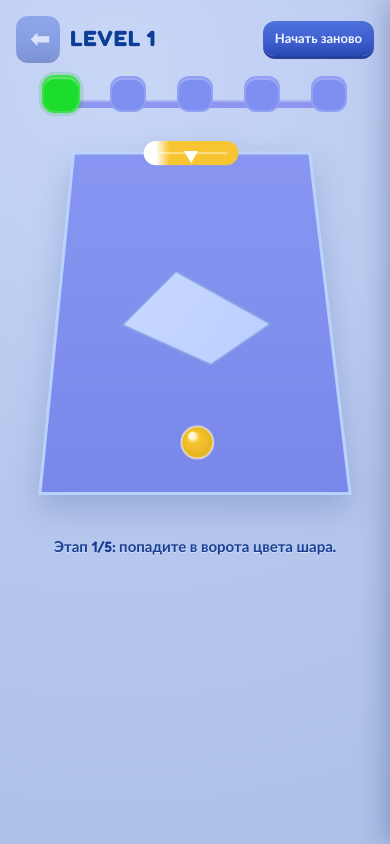
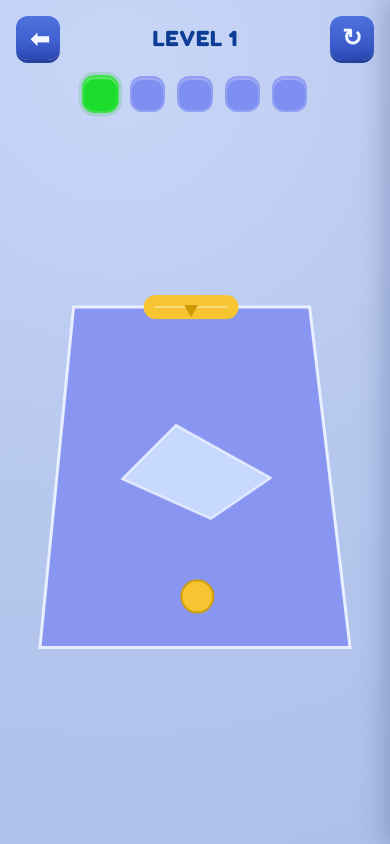
Before and after one commit to pxlnd/buka, a website: page index.html in a window 390 px wide. Drawn offline with Linux system fonts and the light colour scheme.

Commit message:
improves

```diff
--- a/css/styles.css
+++ b/css/styles.css
@@ -31,35 +31,26 @@ body {
 body {
   display: flex;
   justify-content: center;
-  align-items: flex-start;
+  align-items: center;
 }
 
 .game-shell {
   width: min(100vw, 430px);
   min-height: 100vh;
+  height: 100dvh;
   padding: calc(16px + env(safe-area-inset-top)) 16px calc(18px + env(safe-area-inset-bottom));
-  display: flex;
-  flex-direction: column;
+  display: grid;
+  grid-template-rows: auto auto 1fr;
+  justify-items: center;
+  align-items: start;
   gap: 14px;
 }
 
 .game-header {
-  display: grid;
-  grid-template-columns: 1fr auto;
-  align-items: center;
-  gap: 10px;
-}
-
-.header-left {
   display: flex;
   align-items: center;
-  gap: 10px;
-  min-width: 0;
-}
-
-.header-actions {
-  display: flex;
-  justify-content: flex-end;
+  justify-content: space-between;
+  width: 100%;
 }
 
 .icon-btn,
@@ -92,7 +83,13 @@ body {
 }
 
 .reset-btn {
-  padding: 12px 14px;
+  width: 44px;
+  height: 44px;
+  display: grid;
+  place-items: center;
+  font-size: 24px;
+  padding: 0;
+  line-height: 1;
 }
 
 .icon-btn:active,
@@ -107,11 +104,13 @@ body {
 }
 
 .level-title {
+  flex: 1;
   margin: 0;
   font-size: clamp(22px, 5vw, 30px);
   letter-spacing: 0.03em;
   color: #0c3e95;
   text-shadow: 0 1px 0 rgba(255, 255, 255, 0.35);
+  text-align: center;
   overflow: hidden;
   text-overflow: ellipsis;
   white-space: nowrap;
@@ -119,20 +118,9 @@ body {
 
 .progress-wrap {
   position: relative;
-  width: min(320px, 100%);
-  align-self: center;
+  width: min(240px, 100%);
+  align-self: start;
   padding: 2px 8px;
-}
-
-.progress-line {
-  position: absolute;
-  top: 26px;
-  left: 24px;
-  right: 24px;
-  height: 8px;
-  background: #8c95ef;
-  border-radius: 999px;
-  box-shadow: inset 0 2px 0 rgba(255, 255, 255, 0.28);
 }
 
 .progress-steps {
@@ -165,9 +153,12 @@ body {
 
 .board-card {
   position: relative;
-  width: min(90vw, 360px);
+  width: min(90vw, 360px, calc((100dvh - 178px) * 0.92));
   aspect-ratio: 0.92;
-  margin: 10px auto 0;
+  margin: 0;
+  align-self: center;
+  justify-self: center;
+  margin-bottom: 50px;
 }
 
 #gameCanvas {
@@ -175,16 +166,6 @@ body {
   height: 100%;
   display: block;
   touch-action: none;
-  filter: drop-shadow(0 14px 16px rgba(16, 45, 122, 0.2));
-}
-
-.status {
-  min-height: 24px;
-  text-align: center;
-  font-size: clamp(15px, 3.8vw, 18px);
-  font-weight: 600;
-  color: #1a3f95;
-  text-shadow: 0 1px 0 rgba(255, 255, 255, 0.45);
 }
 
 .debug-panel {
@@ -380,16 +361,59 @@ body {
 }
 
 @media (max-width: 390px) {
-  .reset-btn {
-    font-size: 13px;
-    padding: 11px 12px;
-  }
-
   .board-card {
-    width: min(90vw, 340px);
+    width: min(90vw, 340px, calc((100dvh - 172px) * 0.92));
+    margin: 0px;
   }
 
   .debug-panel {
     width: 100vw;
   }
 }
+
+@media (orientation: landscape) and (max-height: 560px) {
+  .game-shell {
+    width: min(100vw, 560px);
+    max-width: 560px;
+    min-height: 100vh;
+    height: 100dvh;
+    padding:
+      calc(10px + env(safe-area-inset-top))
+      calc(14px + env(safe-area-inset-right))
+      calc(10px + env(safe-area-inset-bottom))
+      calc(14px + env(safe-area-inset-left));
+    grid-template-columns: 1fr;
+    grid-template-rows: auto auto 1fr;
+    row-gap: 10px;
+    justify-items: center;
+    align-content: start;
+  }
+
+  .game-header {
+    width: 100%;
+    align-self: start;
+  }
+
+  .progress-wrap {
+    width: min(220px, 100%);
+    align-self: start;
+    padding-inline: 8px;
+  }
+
+  .progress-steps {
+    gap: 8px;
+  }
+
+  .step-dot {
+    width: 30px;
+    height: 30px;
+    border-radius: 10px;
+  }
+
+  .board-card {
+    width: min(70vw, 300px, calc((100dvh - 126px) * 0.92));
+    align-self: center;
+    justify-self: center;
+    margin: 0px;
+  }
+}
--- a/index.html
+++ b/index.html
@@ -9,25 +9,18 @@
 <body>
   <main class="game-shell">
     <header class="game-header">
-      <div class="header-left">
         <button class="icon-btn" id="backBtn" aria-label="Назад">⬅</button>
         <h1 class="level-title" id="levelLabel">LEVEL 1</h1>
-      </div>
-      <div class="header-actions">
-        <button class="reset-btn" id="restartBtn">Начать заново</button>
-      </div>
+        <button class="reset-btn" id="restartBtn" aria-label="Начать заново" title="Начать заново">↻</button>
     </header>
 
     <section class="progress-wrap" aria-label="Прогресс этапов">
-      <div class="progress-line"></div>
       <div class="progress-steps" id="progressSteps"></div>
     </section>
 
     <section class="board-card">
       <canvas id="gameCanvas"></canvas>
     </section>
-
-    <p class="status" id="statusText">Потяните шар и отпустите, чтобы выстрелить в противоположную сторону.</p>
   </main>
 
   <aside class="debug-panel" id="debugPanel" aria-label="Панель генератора уровней">
--- a/js/app.js
+++ b/js/app.js
@@ -25,7 +25,6 @@ const LEGACY_SIDE_TO_EDGE = {
 
 const canvas = document.getElementById('gameCanvas');
 const ctx = canvas.getContext('2d');
-const statusText = document.getElementById('statusText');
 const levelLabel = document.getElementById('levelLabel');
 const progressSteps = document.getElementById('progressSteps');
 const restartBtn = document.getElementById('restartBtn');
@@ -260,10 +259,6 @@ function fileNameForLevel(number) {
   return `level-${number}.json`;
 }
 
-function setStatus(text) {
-  statusText.textContent = text;
-}
-
 function setDebugStatus(text, isError = false) {
   debugStatus.textContent = text;
   debugStatus.classList.toggle('error', Boolean(isError));
@@ -871,9 +866,6 @@ function findNearestObstacleEdge(point, obstacleIndex, maxDistance = 18) {
 
 function updateHeader() {
   levelLabel.textContent = `LEVEL ${currentLevel().number}`;
-  backBtn.disabled = state.levelIndex === 0;
-  backBtn.style.opacity = state.levelIndex === 0 ? '0.45' : '1';
-  backBtn.style.cursor = state.levelIndex === 0 ? 'default' : 'pointer';
 }
 
 function updateProgress() {
@@ -1089,8 +1081,6 @@ function loadStage(levelIndex, stageIndex) {
   updateProgress();
   syncDebugPanel();
   renderDebugLists();
-
-  setStatus(`${stageLabel(state.stageIndex)}: попадите в ворота цвета шара.`);
 }
 
 function restartLevel() {
@@ -1104,10 +1094,8 @@ function nextStageOrLevel() {
   }
 
   if (state.levelIndex < state.levels.length - 1) {
-    setStatus('Уровень пройден! Открываем следующий.');
     setTimeout(() => loadStage(state.levelIndex + 1, 0), 680);
   } else {
-    setStatus('Все уровни пройдены! Возвращаемся к LEVEL 1.');
     setTimeout(() => loadStage(0, 0), 1000);
   }
 }
@@ -1129,7 +1117,6 @@ function onCorrectGate(gate) {
   state.ball.moving = false;
   state.ball.vx = 0;
   state.ball.vy = 0;
-  setStatus(`${stageLabel(state.stageIndex)} пройден.`);
 
   const finishedColor = colorValue(gate.color);
   const puffStart = performance.now();
@@ -1331,26 +1318,13 @@ function drawBall(pulse = 0, pulseColor = '#fff') {
   const radius = state.ball.r + pulse * 9;
   const alpha = 1 - pulse;
 
-  const grad = ctx.createRadialGradient(
-    state.ball.x - radius * 0.33,
-    state.ball.y - radius * 0.42,
-    radius * 0.2,
-    state.ball.x,
-    state.ball.y,
-    radius
-  );
-
-  grad.addColorStop(0, '#fff8d7');
-  grad.addColorStop(0.22, state.ball.color);
-  grad.addColorStop(1, shadeColor(state.ball.color, -18));
-
   ctx.beginPath();
   ctx.arc(state.ball.x, state.ball.y, radius, 0, Math.PI * 2);
-  ctx.fillStyle = grad;
+  ctx.fillStyle = state.ball.color;
   ctx.fill();
 
   ctx.lineWidth = 2;
-  ctx.strokeStyle = `rgba(255, 255, 255, ${0.55 * alpha})`;
+  ctx.strokeStyle = shadeColor(state.ball.color, -38);
   ctx.stroke();
 
   if (pulse > 0) {
@@ -1374,7 +1348,8 @@ function drawAim() {
   const dirX = -pullX / distance;
   const dirY = -pullY / distance;
   const trailLen = 54 + distance * 0.95;
-  const coneWidth = 12 + (distance / maxPull) * 14;
+  const baseWidth = 11 + (distance / maxPull) * 9;
+  const tipWidth = 1.6 + (distance / maxPull) * 2.4;
 
   const tipX = state.ball.x + dirX * trailLen;
   const tipY = state.ball.y + dirY * trailLen;
@@ -1382,10 +1357,10 @@ function drawAim() {
   const ny = dirX;
 
   ctx.beginPath();
-  ctx.moveTo(state.ball.x + nx * 6, state.ball.y + ny * 6);
-  ctx.lineTo(state.ball.x - nx * 6, state.ball.y - ny * 6);
-  ctx.lineTo(tipX - nx * coneWidth, tipY - ny * coneWidth);
-  ctx.lineTo(tipX + nx * coneWidth, tipY + ny * coneWidth);
+  ctx.moveTo(state.ball.x + nx * baseWidth, state.ball.y + ny * baseWidth);
+  ctx.lineTo(state.ball.x - nx * baseWidth, state.ball.y - ny * baseWidth);
+  ctx.lineTo(tipX - nx * tipWidth, tipY - ny * tipWidth);
+  ctx.lineTo(tipX + nx * tipWidth, tipY + ny * tipWidth);
   ctx.closePath();
 
   const glow = ctx.createLinearGradient(state.ball.x, state.ball.y, tipX, tipY);
@@ -1406,17 +1381,12 @@ function drawGate(gate) {
   const segment = gateSegment(gate);
   if (!segment) return;
 
-  const grad = ctx.createLinearGradient(segment.sx, segment.sy, segment.ex, segment.ey);
-  grad.addColorStop(0, '#ffffff');
-  grad.addColorStop(0.2, segment.color);
-  grad.addColorStop(1, segment.color);
-
   ctx.beginPath();
   ctx.moveTo(segment.sx, segment.sy);
   ctx.lineTo(segment.ex, segment.ey);
   ctx.lineCap = 'round';
   ctx.lineWidth = 24;
-  ctx.strokeStyle = grad;
+  ctx.strokeStyle = segment.color;
   ctx.stroke();
 
   ctx.beginPath();
@@ -1436,7 +1406,7 @@ function drawGate(gate) {
   ctx.lineTo(baseX + segment.tx * 7, baseY + segment.ty * 7);
   ctx.lineTo(baseX - segment.tx * 7, baseY - segment.ty * 7);
   ctx.closePath();
-  ctx.fillStyle = '#ffffff';
+  ctx.fillStyle = shadeColor(segment.color, -42);
   ctx.fill();
 }
 
@@ -1444,21 +1414,12 @@ function drawArena() {
   const points = state.worldPolygon.points;
   if (points.length < 3) return;
 
-  const bgGrad = ctx.createLinearGradient(
-    state.arena.x,
-    state.arena.y,
-    state.arena.x,
-    state.arena.y + state.arena.h
-  );
-  bgGrad.addColorStop(0, '#8896f2');
-  bgGrad.addColorStop(1, '#7987ea');
-
   createPolygonPath(points);
-  ctx.fillStyle = bgGrad;
+  ctx.fillStyle = "#8896f2";
   ctx.fill();
 
   ctx.lineWidth = 3;
-  ctx.strokeStyle = 'rgba(188, 214, 255, 0.92)';
+  ctx.strokeStyle = 'rgba(239, 245, 255, 0.92)';
   ctx.stroke();
 
   ctx.save();
@@ -1467,21 +1428,13 @@ function drawArena() {
 
   for (const obstacle of state.worldObstacles) {
     const bounds = obstacle.bounds;
-    const shell = ctx.createLinearGradient(
-      bounds.minX,
-      bounds.minY,
-      bounds.maxX,
-      bounds.maxY
-    );
-    shell.addColorStop(0, '#c8d9ff');
-    shell.addColorStop(1, '#bbceff');
 
     createPolygonPath(obstacle.points);
-    ctx.fillStyle = shell;
+    ctx.fillStyle = "#c8d9ff";
     ctx.fill();
 
     ctx.lineWidth = 2;
-    ctx.strokeStyle = 'rgba(132, 159, 229, 0.9)';
+    ctx.strokeStyle = 'rgba(246, 248, 255, 0.9)';
     ctx.stroke();
   }
 
@@ -2267,8 +2220,7 @@ function bindUi() {
   restartBtn.addEventListener('click', restartLevel);
 
   backBtn.addEventListener('click', () => {
-    if (state.levelIndex === 0) return;
-    loadStage(state.levelIndex - 1, 0);
+    window.location = "uniwebview://close";
   });
 
   canvas.addEventListener('pointerdown', onPointerDown);
@@ -2296,10 +2248,8 @@ function bindUi() {
       state.ball.vx = 0;
       state.ball.vy = 0;
       state.ball.moving = false;
-      setStatus('Режим редактора: стрельба отключена.');
       setDebugStatus('Режим редактора включен.');
     } else {
-      setStatus(`${stageLabel(state.stageIndex)}: попадите в ворота цвета шара.`);
       setDebugStatus('Режим редактора выключен.');
     }
 
@@ -2501,6 +2451,5 @@ async function init() {
 }
 
 init().catch((error) => {
-  setStatus(`Ошибка инициализации: ${error.message}`);
   setDebugStatus(`Ошибка инициализации: ${error.message}`, true);
 });
```
